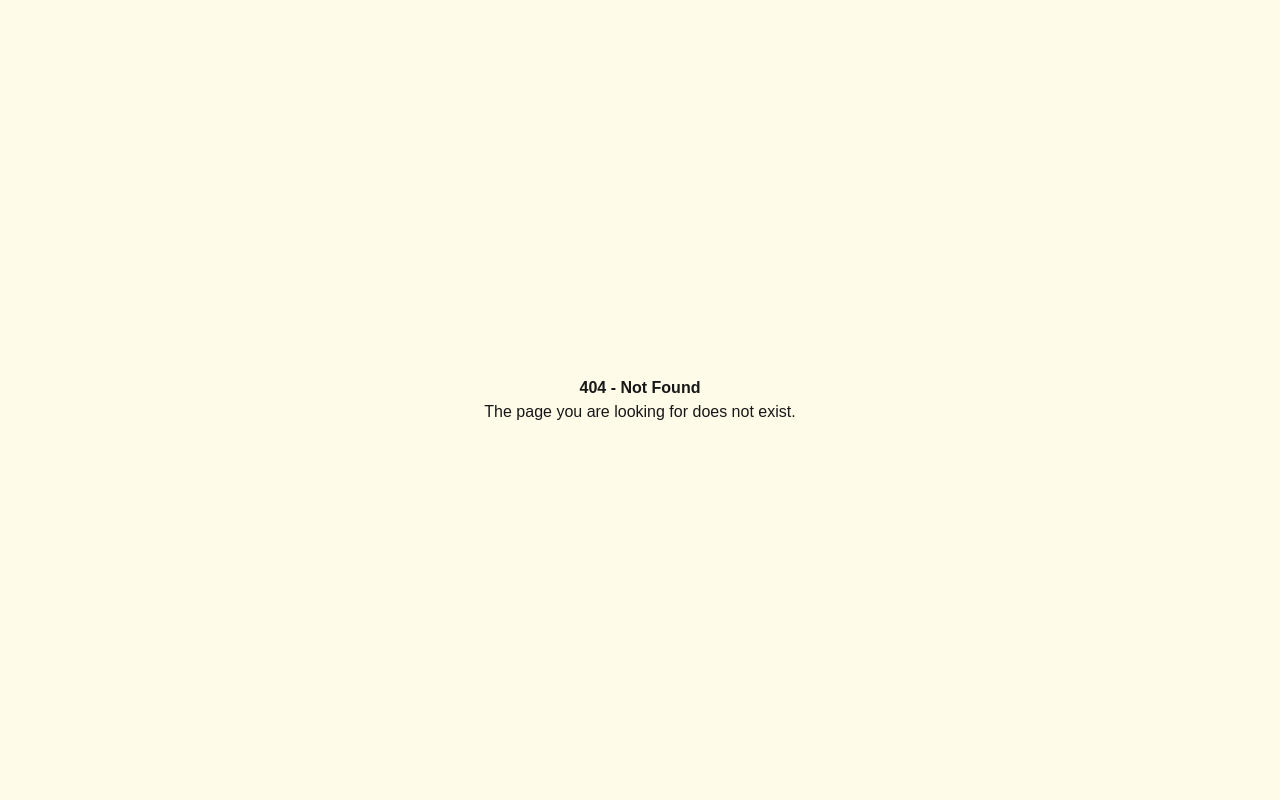
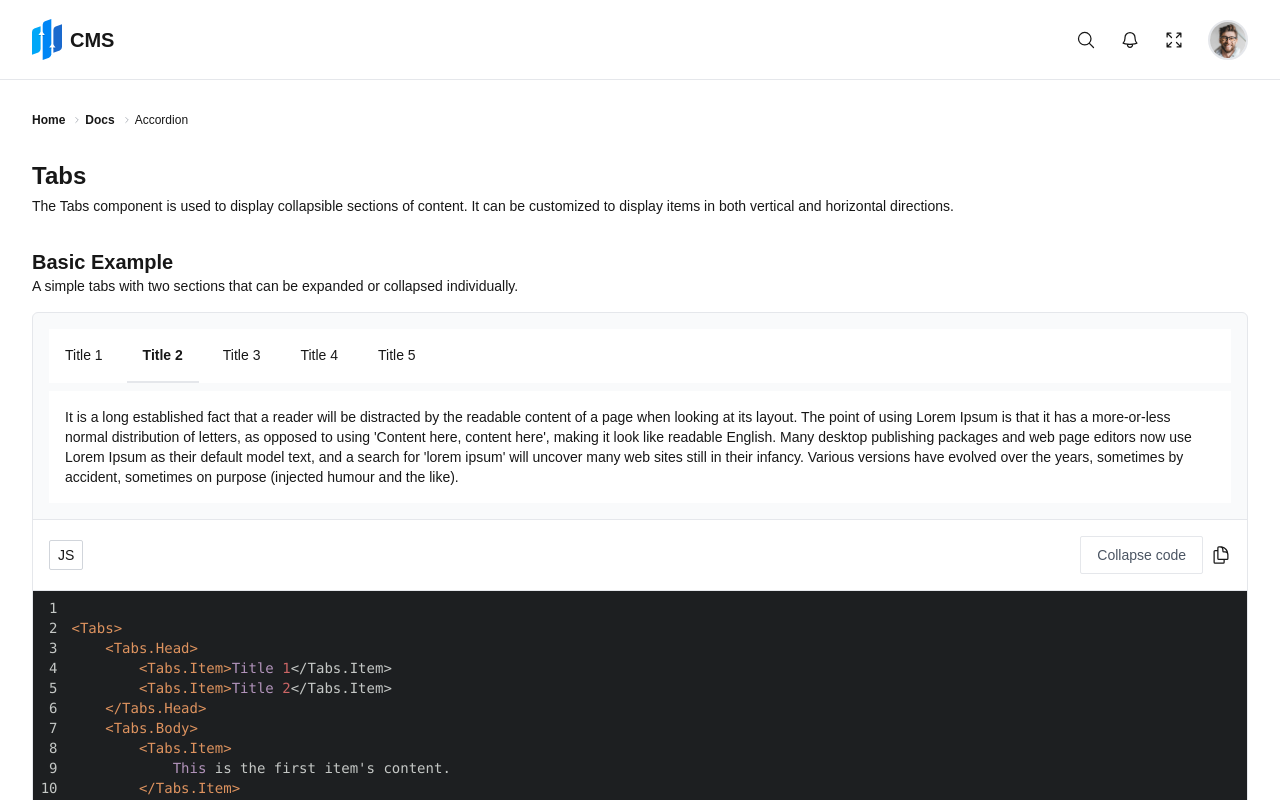
Before and after one commit to kenangundogan/cms, a Next.js app: page /docs/tabs in a window 1280 px wide. Before the commit this address had no page. Shown: the top 800 px of the page. Built offline with nearby package versions, Linux system fonts and the light colour scheme.

Commit message:
add Tabs component for managing tabbed content; create documentation page with examples

```diff
--- /dev/null
+++ b/src/app/components/ui/tabs/Tabs.js
@@ -0,0 +1,97 @@
+// src/app/components/ui/tabs/Tabs.js
+
+'use client';
+
+import { useState, useEffect, createContext, useContext } from 'react';
+import React from 'react';
+
+const TabsContext = createContext();
+
+const Tabs = ({ children, defaultActive = 0, activeIndex = null, className }) => {
+    const [activeTab, setActiveTab] = useState(activeIndex !== null ? activeIndex : defaultActive);
+
+    useEffect(() => {
+        if (activeIndex !== null) {
+            setActiveTab(activeIndex);
+        }
+    }, [activeIndex]);
+
+    const switchTab = (index) => {
+        setActiveTab(index);
+    };
+
+    return (
+        <TabsContext.Provider value={{ activeTab, switchTab }}>
+            <div
+                data-type="Tabs"
+                className={`w-full flex flex-col gap-2 p-4 ${className || ''}`}
+            >
+                {children}
+            </div>
+        </TabsContext.Provider>
+    );
+};
+
+Tabs.Head = ({ children }) => {
+    return (
+        <div
+            data-type="Head"
+            className="flex flex-row gap-2 bg-white snap-x snap-mandatory snap-start touch-pan-x overflow-x-auto whitespace-nowrap"
+        >
+            {React.Children.map(children, (child, index) =>
+                React.cloneElement(child, { index, role: 'head', key: index })
+            )}
+        </div>
+    );
+};
+
+Tabs.Body = ({ children }) => {
+    return (
+        <div data-type="Body" className='bg-white'>
+            {React.Children.map(children, (child, index) =>
+                React.cloneElement(child, { index, role: 'content', key: index })
+            )}
+        </div>
+    );
+};
+
+Tabs.Item = ({ children, index, role }) => {
+    const { activeTab, switchTab } = useContext(TabsContext);
+
+    const isActive = activeTab === index;
+
+    if (role === 'head') {
+        const handleClick = () => {
+            switchTab(index);
+        };
+
+        return (
+            <div
+                data-type="Item"
+                className={`cursor-pointer p-4 whitespace-pre ${isActive ? 'font-bold border-b-2' : ''}`}
+                onClick={handleClick}
+            >
+                {children}
+            </div>
+        );
+    }
+
+    if (role === 'content') {
+        return (
+            <div
+                data-type="Item"
+                className={`${isActive ? 'block' : 'hidden'} p-4`}
+            >
+                {children}
+            </div>
+        );
+    }
+
+    return null;
+};
+
+Tabs.Head.displayName = 'Tabs.Head';
+Tabs.Body.displayName = 'Tabs.Body';
+Tabs.Item.displayName = 'Tabs.Item';
+
+export default Tabs;
--- /dev/null
+++ b/src/app/docs/tabs/page.js
@@ -0,0 +1,89 @@
+// src/app/docs/tabs/page.js
+
+'use client';
+
+import Breadcrumb from '@/app/components/ui/Breadcrumb';
+import PageInfo from '@/app/components/ui/PageInfo';
+import Tabs from '@/app/components/ui/tabs/Tabs';
+import CodeCard from "@/app/components/ui/CodeCard";
+import Example from "@/app/docs/components/Example";
+
+const DashboardPage = () => {
+    const basicExample = {
+        JS: `
+<Tabs>
+    <Tabs.Head>
+        <Tabs.Item>Title 1</Tabs.Item>
+        <Tabs.Item>Title 2</Tabs.Item>
+    </Tabs.Head>
+    <Tabs.Body>
+        <Tabs.Item>
+            This is the first item's content.
+        </Tabs.Item>
+        <Tabs.Item>
+            This is the second item's content.
+        </Tabs.Item>
+    </Tabs.Body>
+</Tabs>
+        `
+    };
+
+    return (
+        <div>
+            {/* Breadcrumb */}
+            <Breadcrumb>
+                <Breadcrumb.Item href="/">Home</Breadcrumb.Item>
+                <Breadcrumb.Item href="/docs">Docs</Breadcrumb.Item>
+                <Breadcrumb.Item>Accordion</Breadcrumb.Item>
+            </Breadcrumb>
+
+            {/* Page Info */}
+            <PageInfo>
+                <PageInfo.Title>Tabs</PageInfo.Title>
+                <PageInfo.Description>
+                    The Tabs component is used to display collapsible sections of content. It can be customized to display items in both vertical and horizontal directions.
+                </PageInfo.Description>
+            </PageInfo>
+
+            {/* Basic Example */}
+            <Example>
+                <Example.Title>Basic Example</Example.Title>
+                <Example.Description>
+                    A simple tabs with two sections that can be expanded or collapsed individually.
+                </Example.Description>
+                <Example.Body>
+                    <Tabs activeIndex={1}>
+                        <Tabs.Head>
+                            <Tabs.Item>Title 1</Tabs.Item>
+                            <Tabs.Item>Title 2</Tabs.Item>
+                            <Tabs.Item>Title 3</Tabs.Item>
+                            <Tabs.Item>Title 4</Tabs.Item>
+                            <Tabs.Item>Title 5</Tabs.Item>
+                        </Tabs.Head>
+                        <Tabs.Body>
+                            <Tabs.Item>
+                                Lorem Ipsum is simply dummy text of the printing and typesetting industry. Lorem Ipsum has been the industry's standard dummy text ever since the 1500s, when an unknown printer took a galley of type and scrambled it to make a type specimen book. It has survived not only five centuries, but also the leap into electronic typesetting, remaining essentially unchanged. It was popularised in the 1960s with the release of Letraset sheets containing Lorem Ipsum passages, and more recently with desktop publishing software like Aldus PageMaker including versions of Lorem Ipsum.
+                            </Tabs.Item>
+                            <Tabs.Item>
+                                It is a long established fact that a reader will be distracted by the readable content of a page when looking at its layout. The point of using Lorem Ipsum is that it has a more-or-less normal distribution of letters, as opposed to using 'Content here, content here', making it look like readable English. Many desktop publishing packages and web page editors now use Lorem Ipsum as their default model text, and a search for 'lorem ipsum' will uncover many web sites still in their infancy. Various versions have evolved over the years, sometimes by accident, sometimes on purpose (injected humour and the like).
+                            </Tabs.Item>
+                            <Tabs.Item>
+                                There are many variations of passages of Lorem Ipsum available, but the majority have suffered alteration in some form, by injected humour, or randomised words which don't look even slightly believable. If you are going to use a passage of Lorem Ipsum, you need to be sure there isn't anything embarrassing hidden in the middle of text. All the Lorem Ipsum generators on the Internet tend to repeat predefined chunks as necessary, making this the first true generator on the Internet. It uses a dictionary of over 200 Latin words, combined with a handful of model sentence structures, to generate Lorem Ipsum which looks reasonable.
+                            </Tabs.Item>
+                            <Tabs.Item>
+                                Contrary to popular belief, Lorem Ipsum is not simply random text. It has roots in a piece of classical Latin literature from 45 BC, making it over 2000 years old. Richard McClintock, a Latin professor at Hampden-Sydney College in Virginia, looked up one of the more obscure Latin words, consectetur, from a Lorem Ipsum passage, and going through the cites of the word in classical literature, discovered the undoubtable source. Lorem Ipsum comes from sections 1.10.32 and 1.10.33 of "de Finibus Bonorum et Malorum" (The Extremes of Good and Evil) by Cicero, written in 45 BC. This book is a treatise on the theory of ethics, very popular during the Renaissance. The first line of Lorem Ipsum, "Lorem ipsum dolor sit amet..", comes from a line in section 1.10.32.
+                            </Tabs.Item>
+                            <Tabs.Item>
+                                The standard chunk of Lorem Ipsum used since the 1500s is reproduced below for those interested. Sections 1.10.32 and 1.10.33 from "de Finibus Bonorum et Malorum" by Cicero are also reproduced in their exact original form, accompanied by English versions from the 1914 translation by H. Rackham.
+                            </Tabs.Item>
+                        </Tabs.Body>
+                    </Tabs>
+                    <CodeCard codeSnippets={basicExample} />
+                </Example.Body>
+            </Example>
+
+        </div>
+    );
+};
+
+export default DashboardPage;
```
